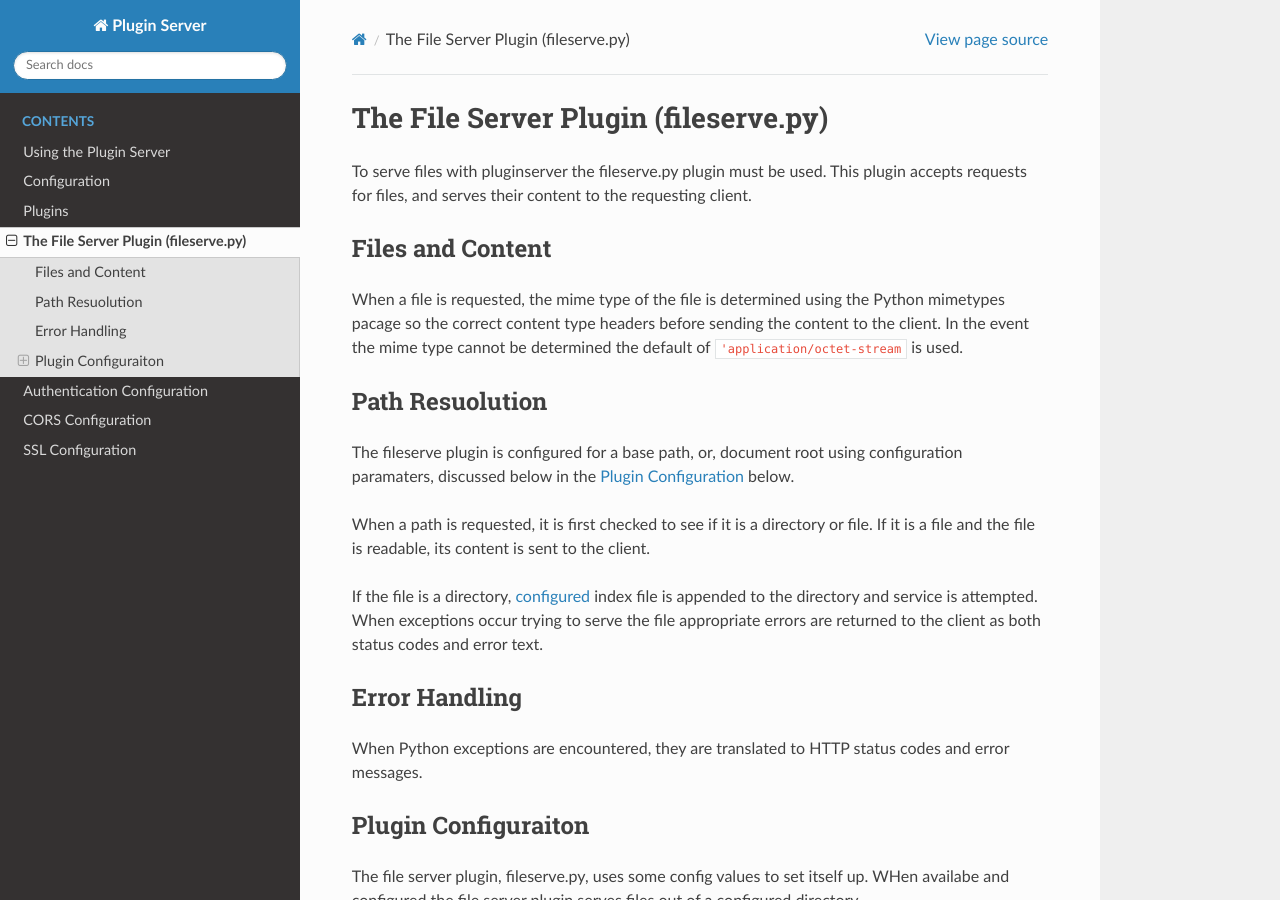
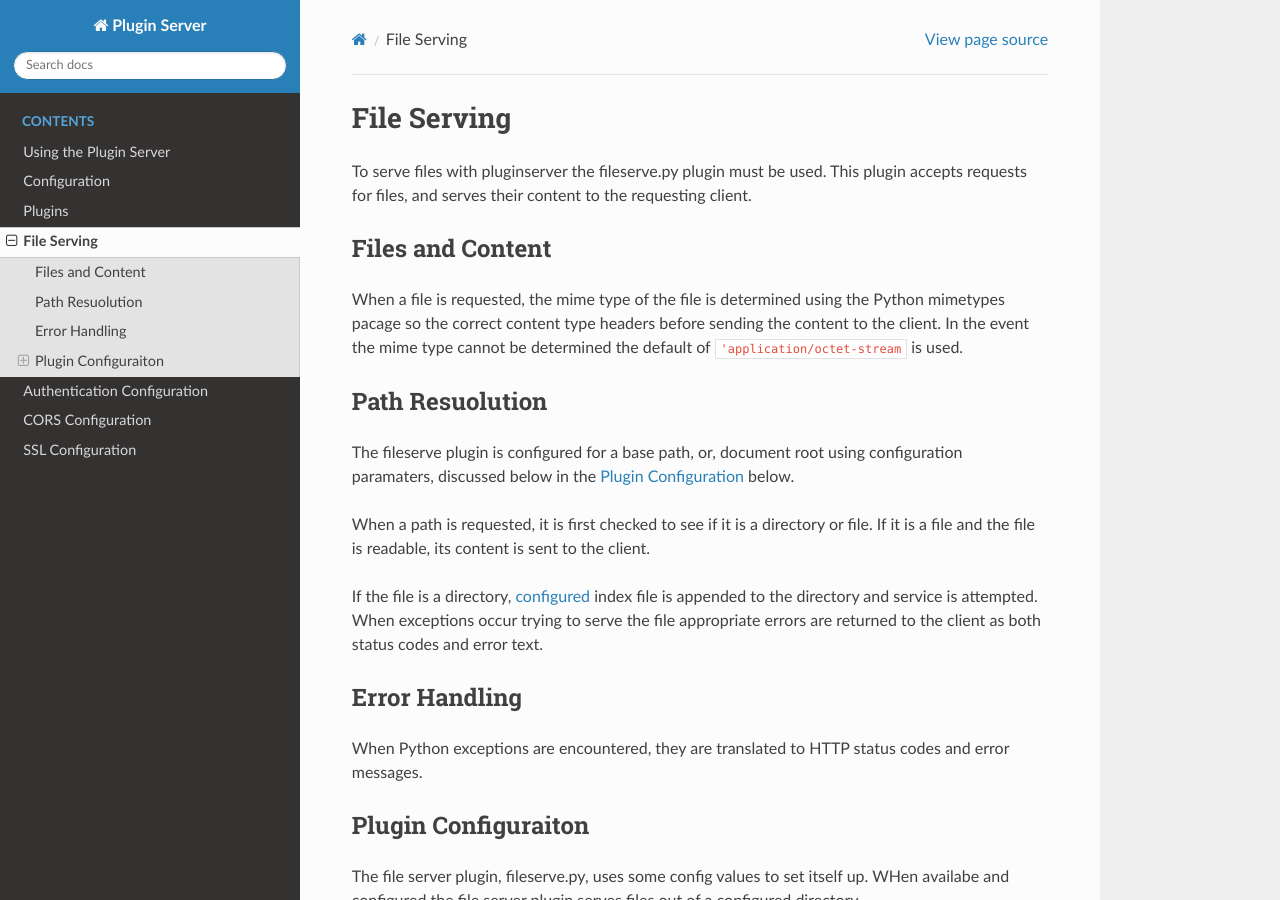
Before and after one commit to nicciniamh/pluginserver, a Sphinx documentation site: the page built from docs/Fileserver.md, in a window 1280 px wide and 900 px high. Built offline with Sphinx 7.4.7 and the Read the Docs theme 3.1.0, drawn with Linux system fonts in a browser that asks for light colours.

Commit message:
changed title

```diff
--- a/docs/Fileserver.md
+++ b/docs/Fileserver.md
@@ -1,4 +1,4 @@
-# The File Server Plugin (fileserve.py)
+# File Serving
 
 To serve files with pluginserver the fileserve.py plugin must be used. This plugin accepts requests for files, and serves their content to the requesting client.
 
```
